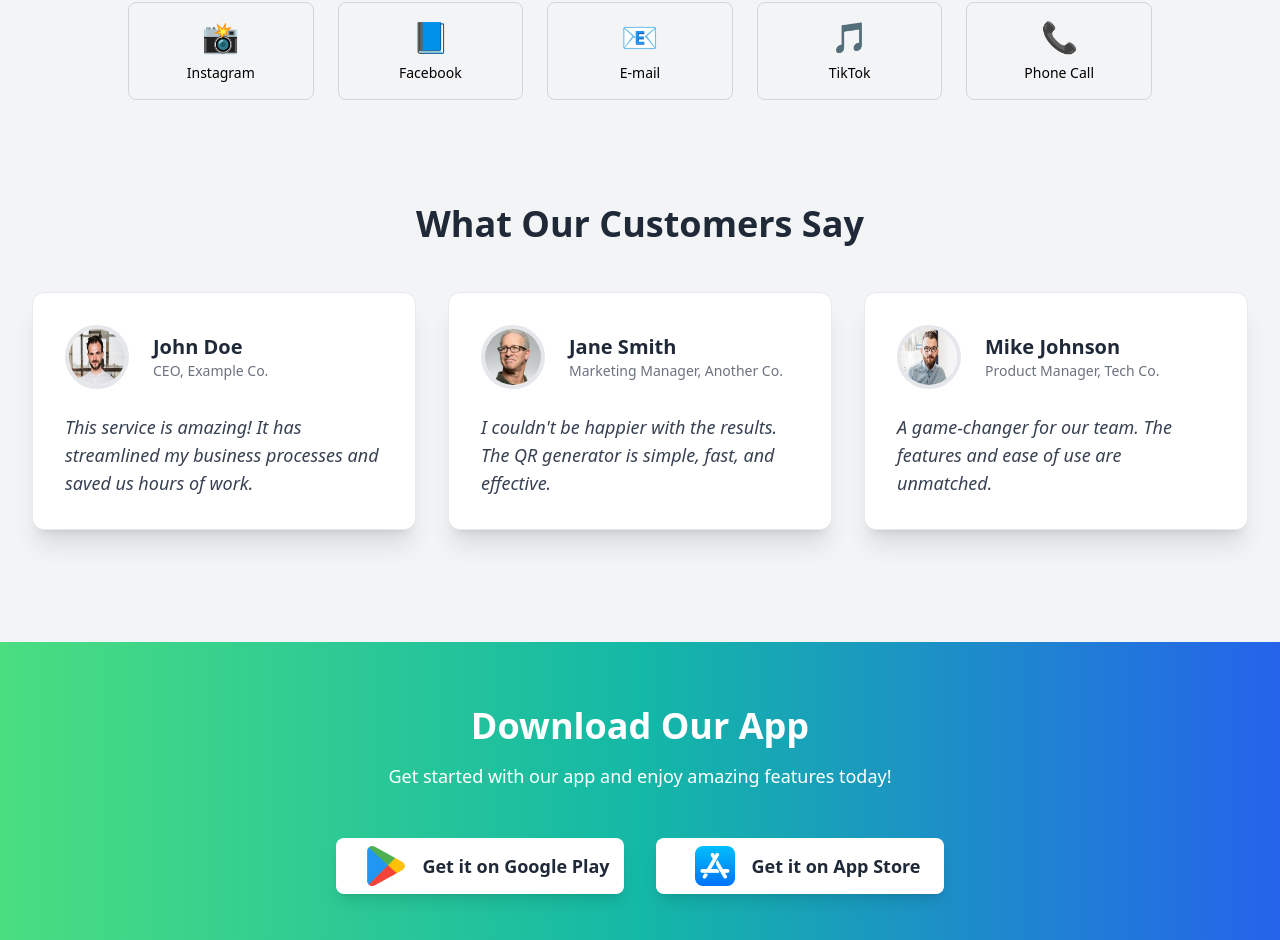
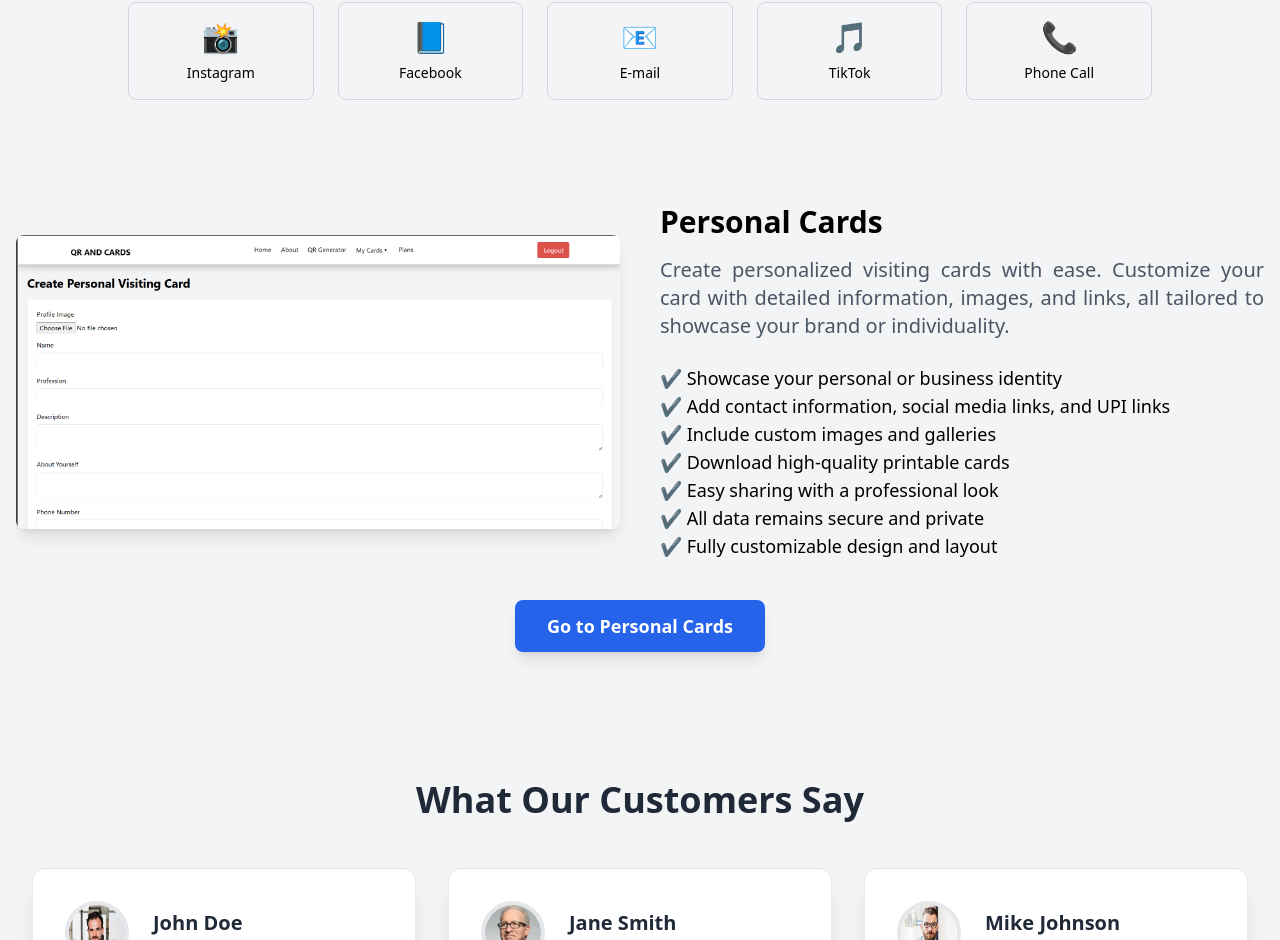
Before and after one commit to sivakumarssk/qrandcards, a React (Vite) app: page / in a window 1280 px wide. Shown: the part 2669-3609 px from the top of the page. Built offline with nearby package versions, Linux system fonts and the light colour scheme.

Commit message:
changes in pdf label

```diff
--- a/src/App.jsx
+++ b/src/App.jsx
@@ -22,7 +22,7 @@ function App() {
       <Route path='/signin' element={<SignIn/>}/>
       <Route path='/signup' element={<SignUp/>}/>
       <Route path='/pricing' element={<Pricing/>}/>
-      <Route path='/mycards/pricing' element={<PersonalCards/>}/>
+      <Route path='/mycards/personal' element={<PersonalCards/>}/>
     </Routes>
     </>
   )
--- a/src/Navbar.jsx
+++ b/src/Navbar.jsx
@@ -105,7 +105,7 @@ function Navbar() {
             <ul className="absolute hidden w-[150px] group-hover:flex flex-col bg-white shadow-lg rounded-lg py-2 top-full left-0">
               <li>
                 <NavLink
-                  to="/mycards/pricing"
+                  to="/mycards/personal"
                   className="block px-4 py-2 text-sm hover:bg-blue-100 transition"
                 >
                   Personal Cards
--- /dev/null
+++ b/src/components/home/CardsAbout.jsx
@@ -0,0 +1,58 @@
+import React, { useEffect } from "react";
+import AOS from "aos";
+import "aos/dist/aos.css";
+import pesrnalcards from "../../assets/corousel/pesrnalcards.png";
+import { useNavigate } from "react-router-dom";
+
+function CardsAbout() {
+  const navigate = useNavigate();
+
+  useEffect(() => {
+    AOS.init();
+  }, []);
+
+  return (
+    <>
+      <div className="container mx-auto pb-16 pt-4 px-4 overflow-hidden sm:pt-16">
+        <div className="grid md:grid-cols-2 items-center gap-10 overflow-hidden">
+          {/* Image Frames */}
+          <div data-aos="fade-right" className="flex space-x-4">
+            <img
+              src={pesrnalcards}
+              alt="Personal Cards"
+              className="w-full rounded-lg shadow-lg"
+            />
+          </div>
+
+          {/* Text Content */}
+          <div data-aos="fade-left">
+            <h2 className="text-3xl font-bold mb-4">Personal Cards</h2>
+            <p className="text-gray-600 text-xl text-justify">
+              Create personalized visiting cards with ease. Customize your card with detailed information, images, and links, all tailored to showcase your brand or individuality.
+            </p>
+            <br />
+            <p className="text-lg">&#10004; Showcase your personal or business identity</p>
+            <p className="text-lg">&#10004; Add contact information, social media links, and UPI links</p>
+            <p className="text-lg">&#10004; Include custom images and galleries</p>
+            <p className="text-lg">&#10004; Download high-quality printable cards</p>
+            <p className="text-lg">&#10004; Easy sharing with a professional look</p>
+            <p className="text-lg">&#10004; All data remains secure and private</p>
+            <p className="text-lg">&#10004; Fully customizable design and layout</p>
+          </div>
+        </div>
+
+        {/* Navigation Button */}
+        <div className="flex justify-center mt-10">
+          <button
+            onClick={() => navigate("/mycards/personal")}
+            className="bg-blue-600 hover:bg-blue-700 text-white text-lg font-semibold py-3 px-8 rounded-lg shadow-lg transition duration-200"
+          >
+            Go to Personal Cards
+          </button>
+        </div>
+      </div>
+    </>
+  );
+}
+
+export default CardsAbout;
--- a/src/screens/home/Home.jsx
+++ b/src/screens/home/Home.jsx
@@ -15,6 +15,7 @@ import Testimonials from "../../components/home/Testimonials";
 import Footer from "../../components/home/Footer ";
 import DownloadApp from "../../components/home/DownloadApp";
 import AboutHome from "../../components/home/AboutHome";
+import CardsAbout from "../../components/home/CardsAbout";
 
 function Home() {
   React.useEffect(() => {
@@ -36,6 +37,8 @@ function Home() {
       <QrAbout/>
 
       <QRTypeSection/>
+
+      <CardsAbout/>
 
       <Testimonials/>
 
--- a/src/screens/mycards/personalcards/PersonalCards.jsx
+++ b/src/screens/mycards/personalcards/PersonalCards.jsx
@@ -6,7 +6,7 @@ import InstagramIcon from "../../../assets/socialmedia/instagram.png";
 import PhoneIcon from "../../../assets/socialmedia/instagram.png";
 import EmailIcon from "../../../assets/socialmedia/instagram.png";
 import AddressIcon from "../../../assets/socialmedia/instagram.png";
-import PaytmIcon from "../../../assets/socialmedia/instagram.png";
+import PhonePayIcon from "../../../assets/socialmedia/instagram.png";
 import GooglePayIcon from "../../../assets/socialmedia/instagram.png";
 
 function PersonalCards() {
@@ -24,7 +24,7 @@ function PersonalCards() {
       { platform: "Instagram", link: "" },
     ],
     upiLinks: [
-      { platform: "Paytm", link: "" },
+      { platform: "Phone Pay", link: "" },
       { platform: "Google Pay", link: "" },
     ],
     productImages: [],
@@ -113,7 +113,7 @@ function PersonalCards() {
   };
 
   const upiIcons = {
-    Paytm: PaytmIcon,
+    PhonePay: PhonePayIcon,
     "Google Pay": GooglePayIcon,
   };
 
@@ -380,7 +380,7 @@ function PersonalCards() {
         </div>
 
         <div className="mb-4">
-          <label className="block mb-2">Hashtag</label>
+          <label className="block mb-2">Profession</label>
           <input
             type="text"
             name="hashtag"
@@ -399,7 +399,7 @@ function PersonalCards() {
           ></textarea>
         </div>
         <div className="mb-4">
-          <label className="block mb-2">About</label>
+          <label className="block mb-2">About Yourself</label>
           <textarea
             name="about"
             value={formData.about}
@@ -408,7 +408,7 @@ function PersonalCards() {
           ></textarea>
         </div>
         <div className="mb-4">
-          <label className="block mb-2">Phone</label>
+          <label className="block mb-2">Phone Number</label>
           <input
             type="text"
             name="phone"
@@ -418,7 +418,7 @@ function PersonalCards() {
           />
         </div>
         <div className="mb-4">
-          <label className="block mb-2">Email</label>
+          <label className="block mb-2">Email Address</label>
           <input
             type="email"
             name="email"
@@ -428,7 +428,7 @@ function PersonalCards() {
           />
         </div>
         <div className="mb-4">
-          <label className="block mb-2">Address</label>
+          <label className="block mb-2">Residential Address</label>
           <input
             type="text"
             name="address"
@@ -482,7 +482,7 @@ function PersonalCards() {
           ))}
         </div>
         <div className="mb-4">
-          <label className="block mb-2">Product Images</label>
+          <label className="block mb-2">Achievement/Awards Images</label>
           <input
             type="file"
             accept="image/*"
@@ -491,7 +491,7 @@ function PersonalCards() {
           />
         </div>
         <div className="mb-4">
-          <label className="block mb-2">Gallery Images</label>
+          <label className="block mb-2">Images/Friends</label>
           <input
             type="file"
             accept="image/*"
```
Also changed, not shown: src/assets/corousel/pesrnalcards.png (added).
